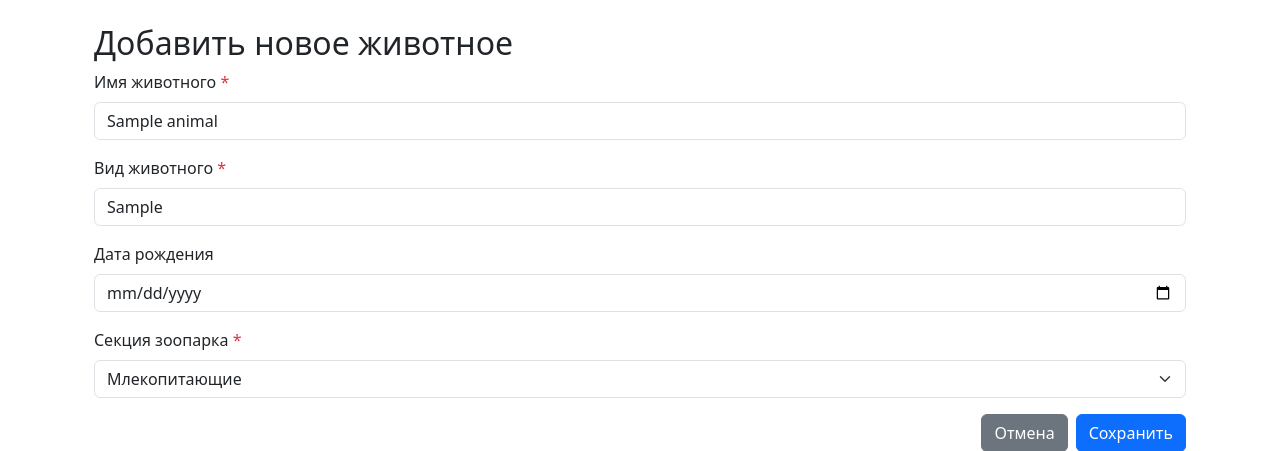
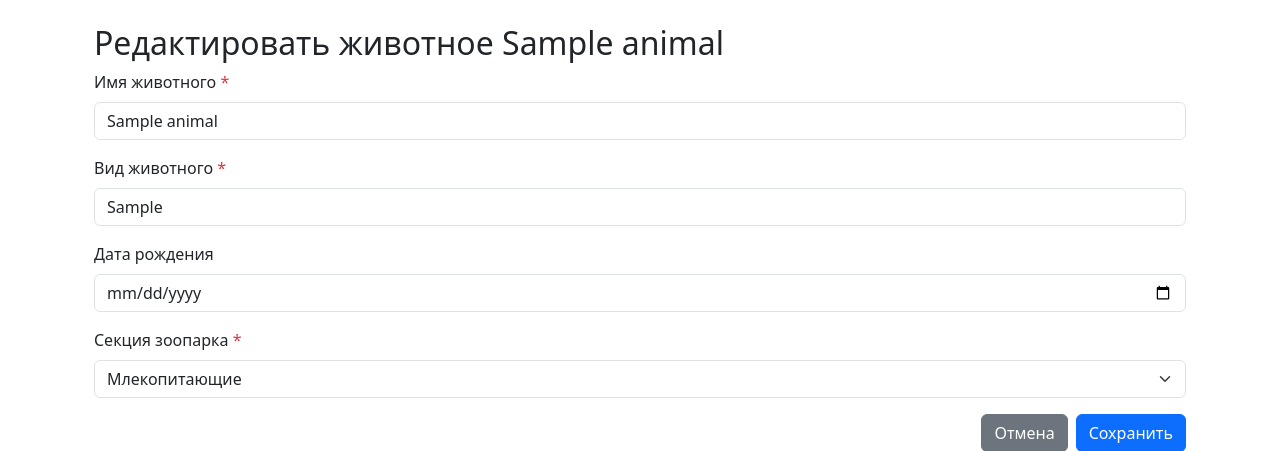
Before and after one commit to FooMaa/Test-Zoo, a Django app: page /1/update/ in a window 1280 px wide. Shown: the top 451 px of the page. Run offline with Django 4.2, Linux system fonts and the light colour scheme; data comes from the database, SQL or seed files in the repository; tables that the repository leaves empty hold one stand-in row (values such as "Sample post").

Commit message:
Сделал адекватные заголовки

```diff
--- a/animals/templates/animals/animal_detail.html
+++ b/animals/templates/animals/animal_detail.html
@@ -4,6 +4,7 @@
 
 {% block content %}
 <div class="card">
+    <h2>Детали</h2>
     <div class="card-header">
         <h2>{{ animal.name }} ({{ animal.species }})</h2>
     </div>
--- a/animals/templates/animals/animal_form.html
+++ b/animals/templates/animals/animal_form.html
@@ -1,10 +1,11 @@
 {% extends "animals/base.html" %}
+
+{% block title %}{% if animal.name %}Редактировать животное {{ animal.name }}{% else %}Добавить животное{% endif %}{% endblock %}
 
 {% block content %}
 <div class="container mt-4">
-    <h2>Добавить новое животное</h2>
+    <h2>{% if animal.name %}Редактировать животное {{ animal.name }}{% else %}Добавить животное{% endif %}</h2>
 
-    <!-- Сообщения будут показываться здесь -->
     {% if messages %}
     <div class="mb-3">
         {% for message in messages %}
@@ -19,7 +20,6 @@
     <form method="post" novalidate>
         {% csrf_token %}
 
-        <!-- Поля формы -->
         {% for field in form %}
         <div class="mb-3">
             <label for="{{ field.id_for_label }}" class="form-label">
```
